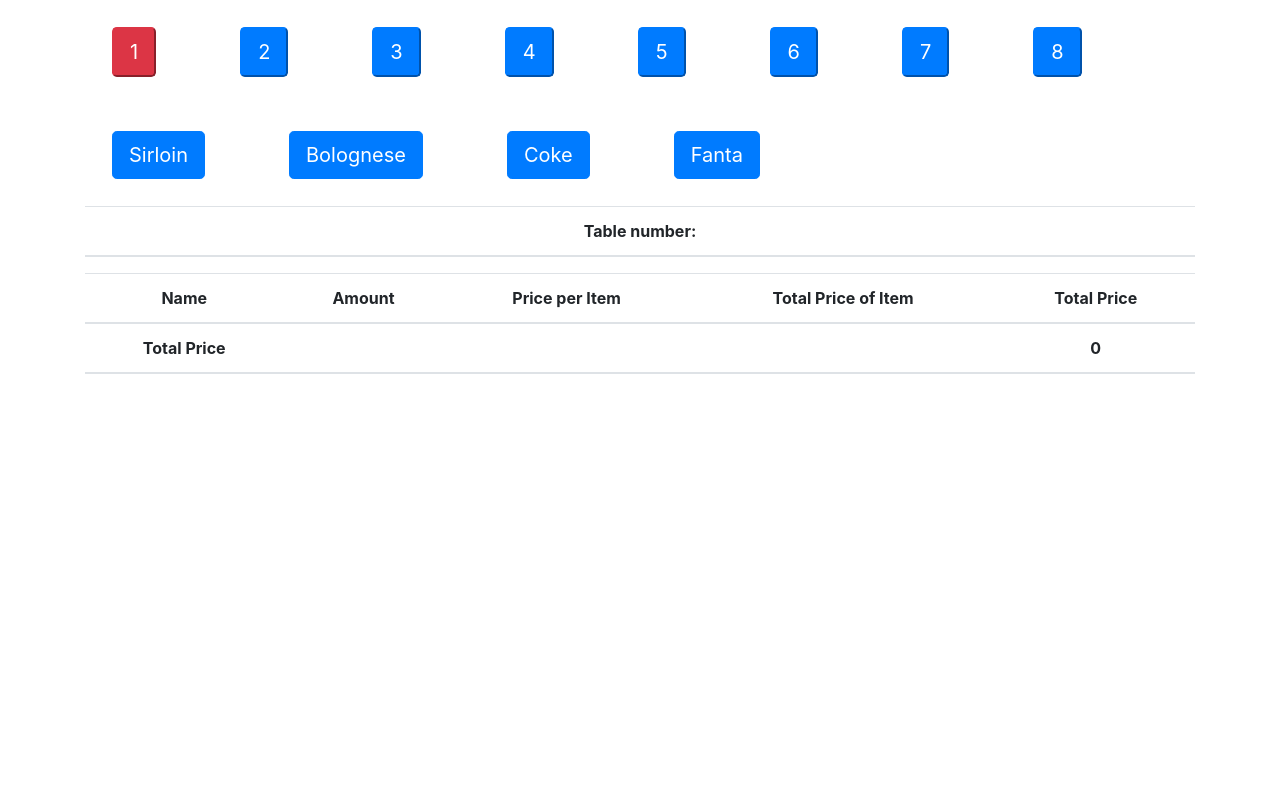
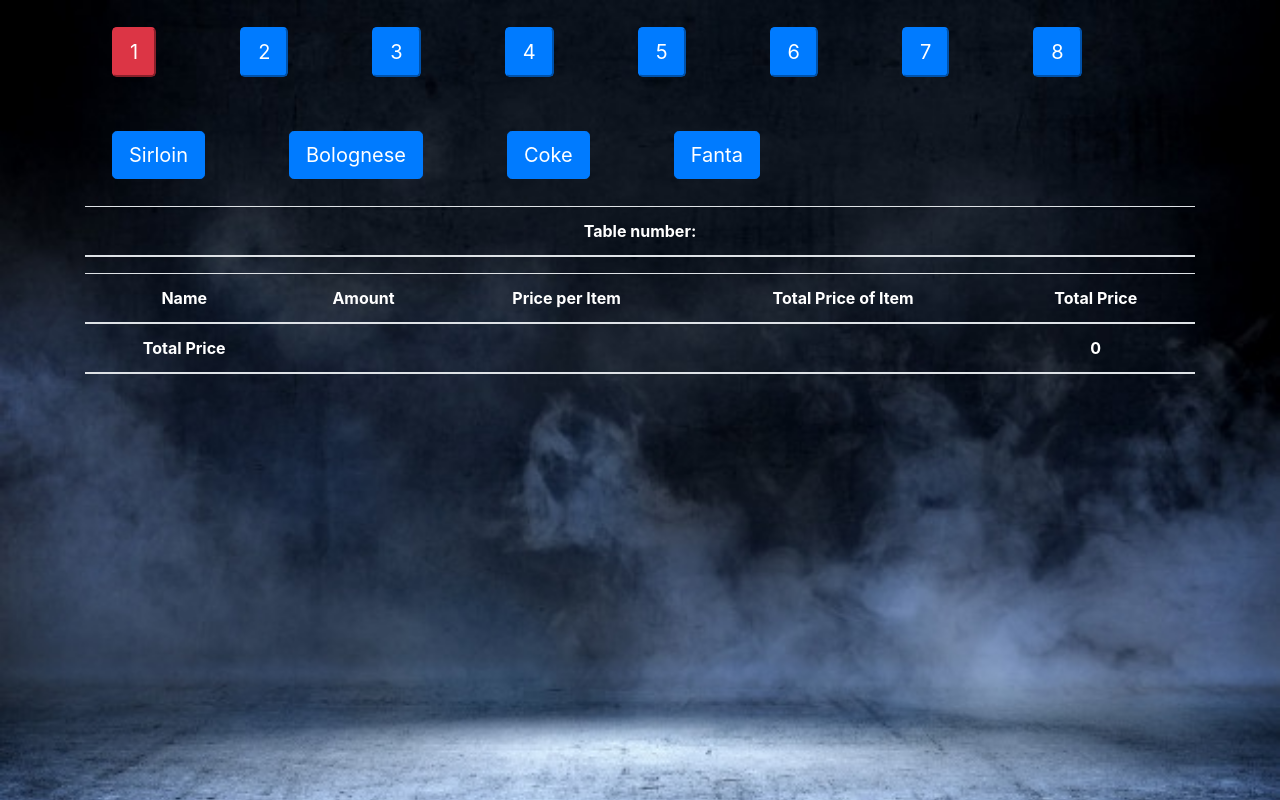
Before and after one commit to Mpinan/POS_system, a React (Create React App) app in the folder pos/: page / in a window 1280 px wide. Built offline with nearby package versions, Linux system fonts and the light colour scheme; the HTML template or start-up script is replaced by a standard one.

Commit message:
Change text color

```diff
--- a/pos/src/Components/Item/src/itemModal.jsx
+++ b/pos/src/Components/Item/src/itemModal.jsx
@@ -16,7 +16,7 @@ class ItemModal extends Component {
   };
 
   reset = () => {
-    this.setState({ amount: 0 });
+    this.setState({ amount: 5 });
   };
 
   decrement = () => {
@@ -42,7 +42,7 @@ class ItemModal extends Component {
     const { modal, handleModal, tableNumber, itemName } = this.props;
     return (
       <div>
-        <Container>
+        <div>
           <Modal isOpen={modal} toggle={handleModal}>
             <ModalHeader toggle={handleModal}>
               {itemName} For Table number {tableNumber}
@@ -50,7 +50,7 @@ class ItemModal extends Component {
 
             <ModalBody>
               How Many?
-              <Container className="text-center">
+              <div className="text-center">
                 <Button
                   style={{ margin: "5px" }}
                   id="decrement=btn"
@@ -71,7 +71,7 @@ class ItemModal extends Component {
                 <Button id="reset=btn" onClick={this.reset}>
                   Reset
                 </Button>
-              </Container>
+              </div>
             </ModalBody>
             <ModalFooter>
               <Button color="primary" onClick={this.addItem}>
@@ -82,7 +82,7 @@ class ItemModal extends Component {
               </Button>
             </ModalFooter>
           </Modal>
-        </Container>
+        </div>
       </div>
     );
   }
--- a/pos/src/Components/Item/src/itemsList.jsx
+++ b/pos/src/Components/Item/src/itemsList.jsx
@@ -41,12 +41,14 @@ class ItemsList extends Component {
           <Table>
             <thead>
               <tr>
-                <th>Table number: {this.props.tableNumber}</th>
+                <th style={{ color: "white" }}>
+                  Table number: {this.props.tableNumber}
+                </th>
               </tr>
             </thead>
           </Table>
         )}
-        <Table striped responsive hover>
+        <Table striped responsive hover style={{ color: "white" }}>
           <thead>
             <tr>
               <th>Name</th>
--- a/pos/src/index.css
+++ b/pos/src/index.css
@@ -3,12 +3,14 @@ body {
   font-family: -apple-system, BlinkMacSystemFont, "Segoe UI", "Roboto", "Oxygen",
     "Ubuntu", "Cantarell", "Fira Sans", "Droid Sans", "Helvetica Neue",
     sans-serif;
-  /* background-image: linear-gradient(rgba(0, 0, 0, 0.5), rgba(0, 0, 0, 0.5)),
-    url("./Assets/room-with-concrete-floor-smoke-background_9083-2991.jpg"); */
+  background-image: url("./Assets/room-with-concrete-floor-smoke-background_9083-2991.jpg");
+  -webkit-background-size: cover;
+  -moz-background-size: cover;
+  -o-background-size: cover;
+  background-size: cover;
+
   -webkit-font-smoothing: antialiased;
   -moz-osx-font-smoothing: grayscale;
-  background-repeat: no-repeat;
-  background-size: 100% 100%;
 }
 
 code {
```
